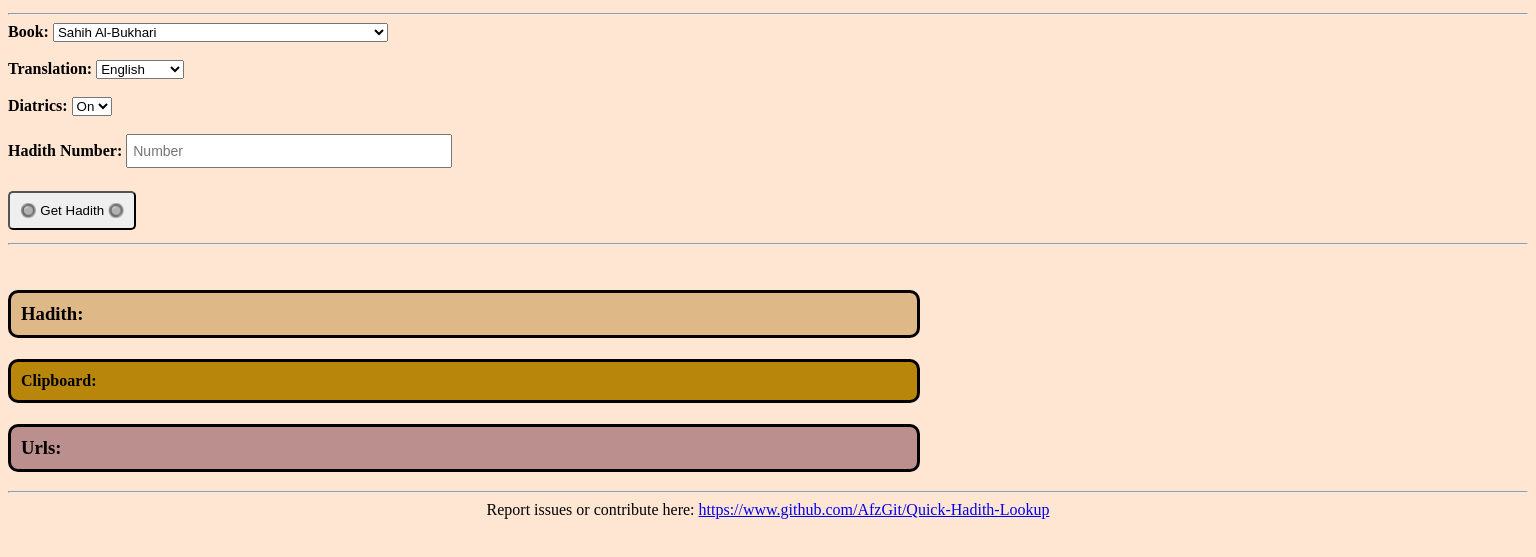
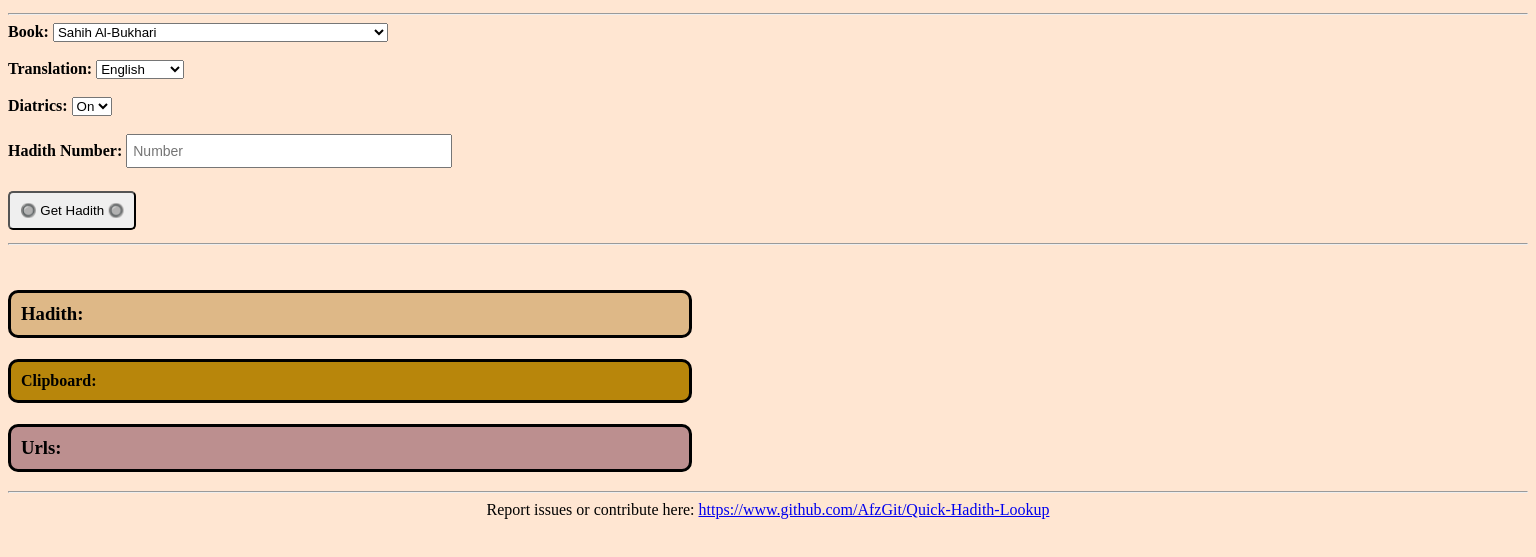
Before and after one commit to AfzGit/Quick-Hadith-Lookup, a plain HTML site: page index.html in a window 1536 px wide. Shown: the part 101-658 px from the top of the page. Drawn offline with Linux system fonts and the light colour scheme.

Commit message:
better dynamic margins

```diff
--- a/index.html
+++ b/index.html
@@ -48,21 +48,21 @@
             @media (min-width: 1000px) {
                 h3,
                 h4 {
-                    margin-right: 25%;
+                    margin-right: 35%;
                     margin-left: auto;
                 }
             }
             @media (min-width: 1200px) {
                 h3,
                 h4 {
-                    margin-right: 40%;
+                    margin-right: 45%;
                     margin-left: auto;
                 }
             }
             @media (min-width: 1400px) {
                 h3,
                 h4 {
-                    margin-right: 40%;
+                    margin-right: 55%;
                     margin-left: auto;
                 }
             }
```
